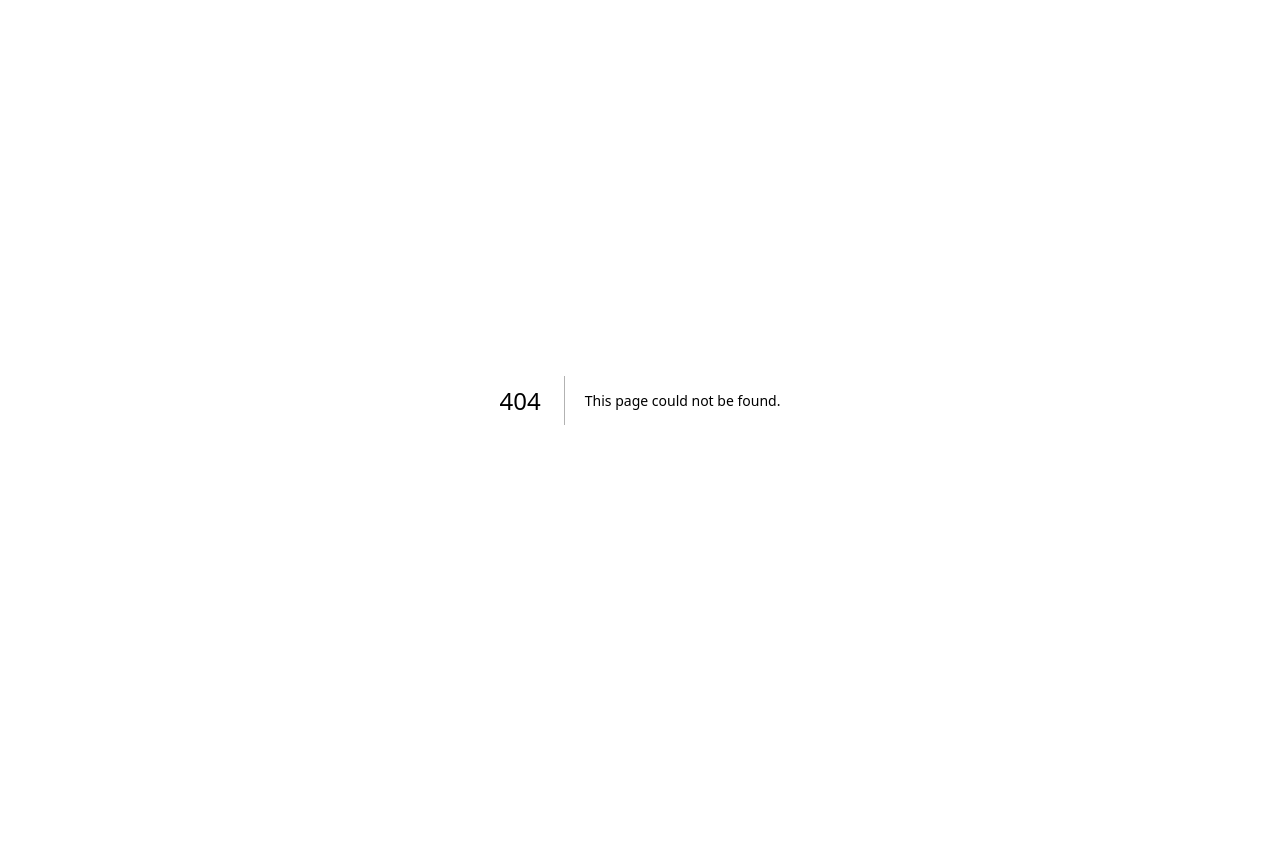
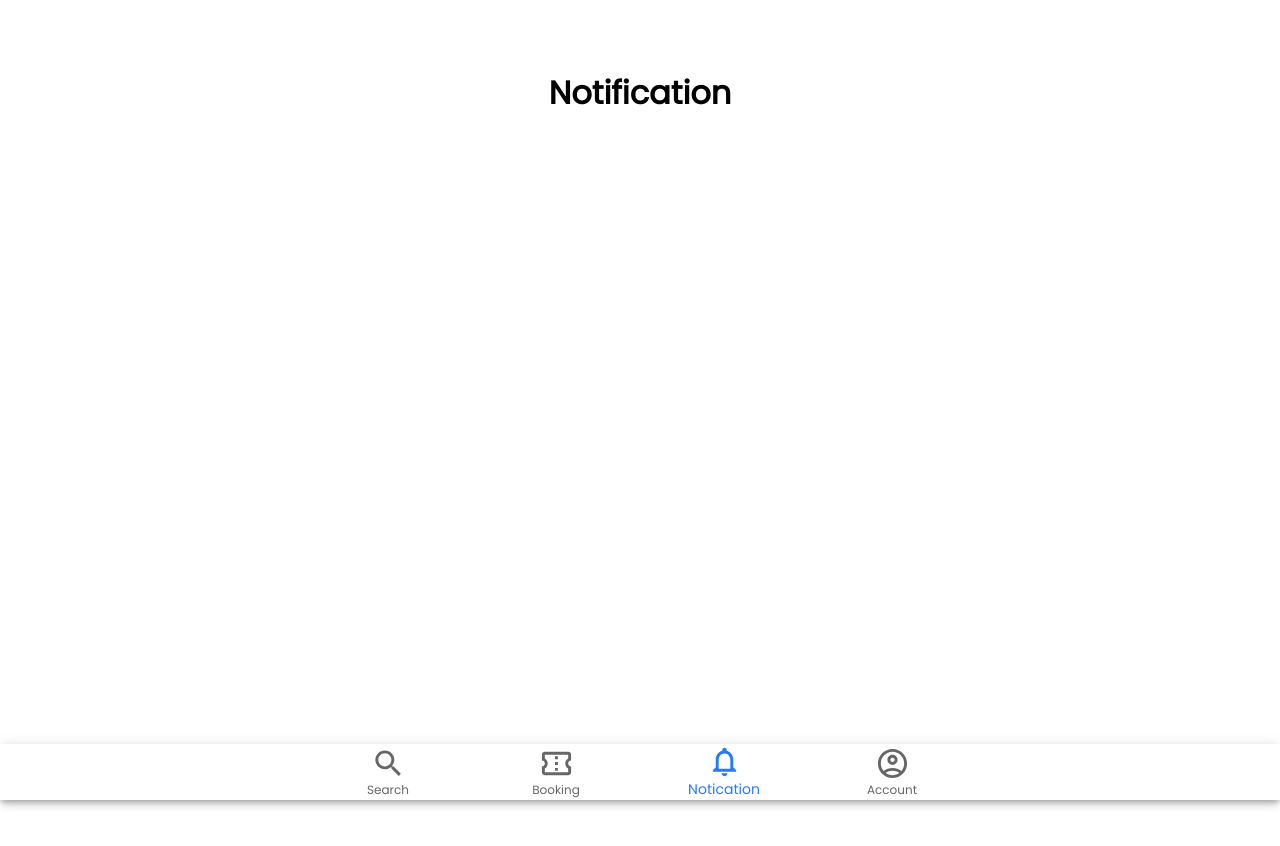
Before and after one commit to 2110336-2565-2/sec1_Group7_Tourister, a Next.js app in the folder frontend/: page /notification in a window 1280 px wide. Before the commit this address had no page. Shown: the top 846 px of the page. After the commit the page ends 800 px from the top, so only its background shows below. Built offline with nearby package versions, Linux system fonts and the light colour scheme; no server answers; sample sign-in values are in the browser's storage.

Commit message:
try to fix hydration by using auth instead type of window

```diff
--- a/frontend/components/layout/guideNavBar.tsx
+++ b/frontend/components/layout/guideNavBar.tsx
@@ -47,7 +47,7 @@ export default function GuideNavBar() {
           label="Notication"
           value="/notification"
           icon={<NotificationsNoneOutlinedIcon fontSize="large" />}
-          onClick={() => onLink("/trips")}
+          onClick={() => onLink("/notification")}
         />
         <BottomNavigationAction
           label="Account"
--- a/frontend/components/layout/navBar.tsx
+++ b/frontend/components/layout/navBar.tsx
@@ -1,21 +1,38 @@
-import { UserInterface } from "@/interfaces/UserInterface";
+// import { UserInterface } from "@/interfaces/UserInterface";
+// import GuideNavBar from "@/components/layout/guideNavBar";
+// import UserNavBar from "@/components/layout/userNavBar";
+// import { Fragment } from "react";
+
+
+// export default function navBar() {
+//     let user:UserInterface
+//     if (typeof window !== 'undefined') {
+//       // console.log('we are running on the client');
+//       user = JSON.parse(localStorage.getItem("user")||`{}`)
+//     } else {
+//       // console.log('we are running on the server');
+//       user = JSON.parse(`{}`)
+//     }
+//   return (
+//     <Fragment>
+//         {user.isGuide?(<GuideNavBar/>):(<UserNavBar/>)}
+//     </Fragment>
+//   );
+// }
+
+import { Fragment } from "react";
+import { useAuth } from "@/components/AuthProvider"
+import { AuthContextInterface } from "@/interfaces/AuthContextInterface"
 import GuideNavBar from "@/components/layout/guideNavBar";
 import UserNavBar from "@/components/layout/userNavBar";
-import { Fragment } from "react";
-
 
 export default function navBar() {
-    let user:UserInterface
-    if (typeof window !== 'undefined') {
-      // console.log('we are running on the client');
-      user = JSON.parse(localStorage.getItem("user")||`{}`)
-    } else {
-      // console.log('we are running on the server');
-      user = JSON.parse(`{}`)
-    }
+  const authUserData: AuthContextInterface = useAuth();
+  const isGuide: boolean = authUserData.user?.isGuide || false;
+
   return (
     <Fragment>
-        {user.isGuide?(<GuideNavBar/>):(<UserNavBar/>)}
+      {isGuide ? <GuideNavBar /> : <UserNavBar />}
     </Fragment>
   );
 }
--- a/frontend/components/layout/userNavBar.tsx
+++ b/frontend/components/layout/userNavBar.tsx
@@ -41,7 +41,7 @@ export default function userNavBar() {
             label="Notication"
             value="/notification"
             icon={<NotificationsNoneOutlinedIcon fontSize="large"/>}
-            onClick={()=>onLink("/search")}
+            onClick={()=>onLink("/notification")}
           />
           <BottomNavigationAction
             label="Account"
--- /dev/null
+++ b/frontend/pages/notification/index.tsx
@@ -0,0 +1,15 @@
+import NavBar from "@/components/layout/navBar";
+import { AuthProvider } from '@/components/AuthProvider';
+
+export default function Page() {
+  return (
+    <AuthProvider>
+  <>
+    <NavBar/>
+    <div style={{paddingTop:"3rem",paddingBottom:"0.9rem",justifyContent:"center"}}>
+      <h1 style={{textAlign:"center",fontWeight:"bolder"}}>Notification</h1>
+    </div>
+  </>
+  </AuthProvider>
+  );
+}
```
